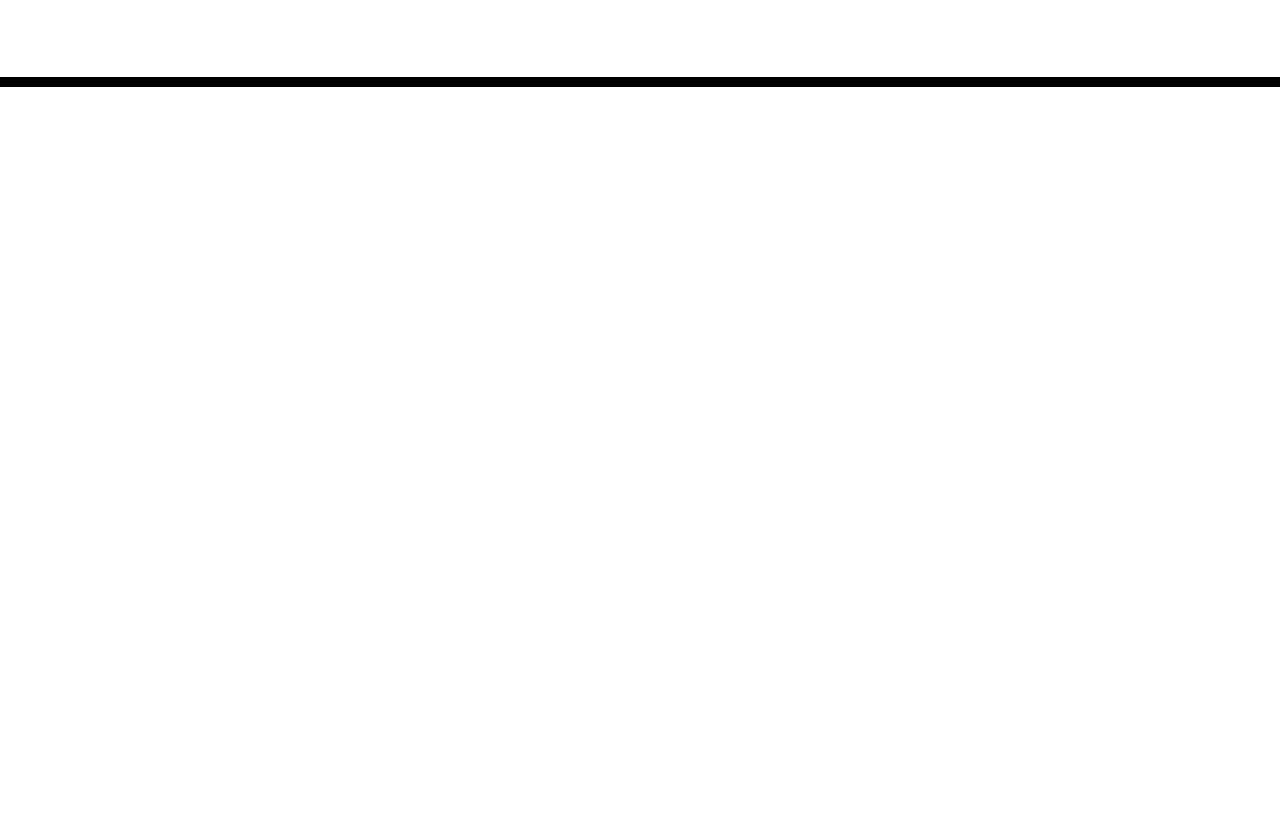
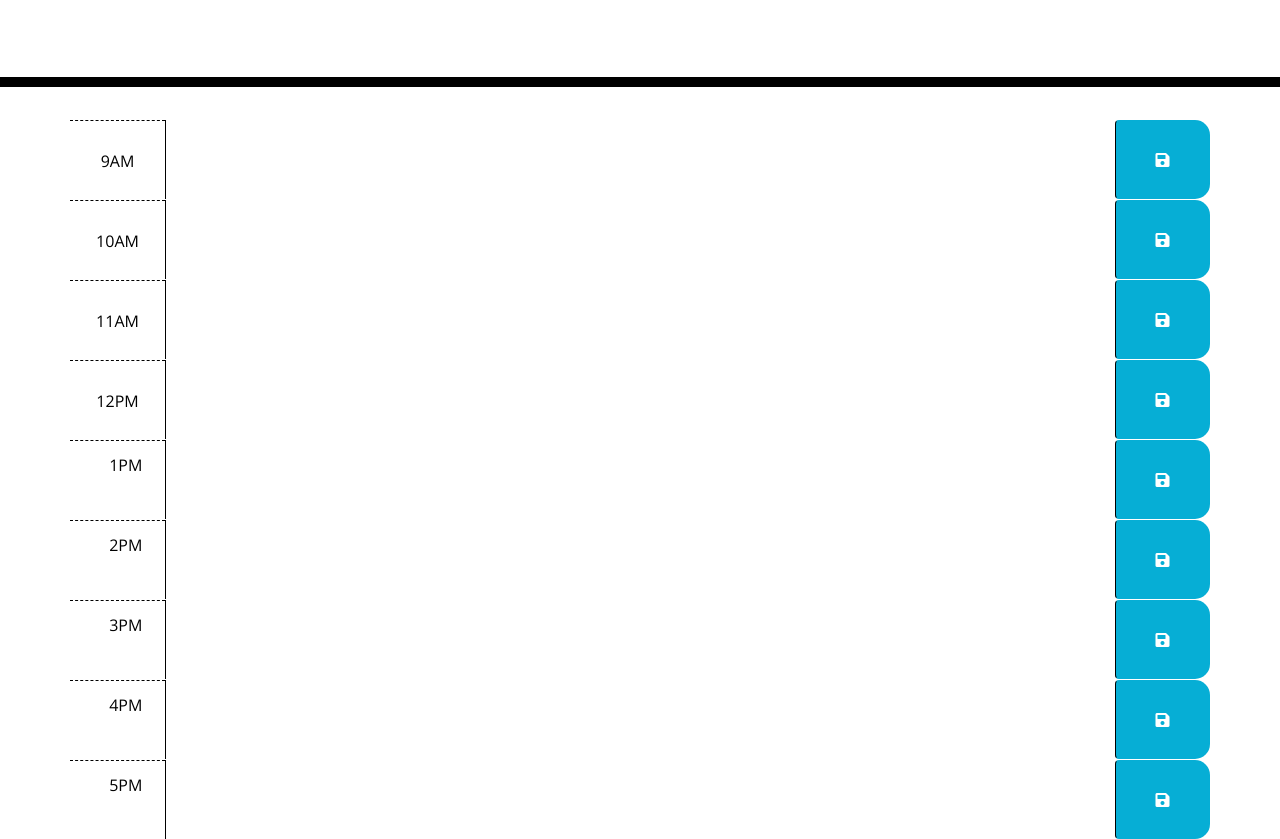
Before and after one commit to aulakhhardeep/work-day-scheduler, a plain HTML site: page index.html in a window 1280 px wide. Shown: the part 181-1020 px from the top of the page. Before the commit the page ends 800 px from the top, so only its background shows below. Drawn offline with nearby package versions, Linux system fonts and the light colour scheme; files that its build step writes are made by us from their sources.

Commit message:
Added columns in index file

```diff
--- a/index.html
+++ b/index.html
@@ -18,7 +18,7 @@
       href="https://fonts.googleapis.com/css?family=Open+Sans&display=swap"
       rel="stylesheet"
     />
-    <link rel="stylesheet" href="style.css" />
+    <link rel="stylesheet" href="./Assets/style.css" />
     <title>Work Day Scheduler</title>
   </head>
 
@@ -30,6 +30,84 @@
     </header>
     <div class="container">
       <!-- Timeblocks go here -->
+      <div class="row time-block">
+        <div class="col-md-1 hour">
+            9AM
+        </div>
+        <textarea class="col-md-10 description">
+        </textarea>
+        <button class="btn saveBtn col-md-1"><i class="fas fa-save"></i></button>
+    </div>
+
+
+    <div class="row time-block">
+        <div class="col-md-1 hour">
+          10AM
+        </div>
+        <textarea class="col-md-10 description"></textarea>
+        <button class="btn saveBtn col-md-1"><i class="fas fa-save"></i></button>
+    </div>
+
+    <div class="row time-block">
+      <div class="col-md-1 hour">
+        11AM
+      </div>
+      <textarea class="col-md-10 description"></textarea>
+      <button class="btn saveBtn col-md-1"><i class="fas fa-save"></i></button>
+  </div>
+
+  <div class="row time-block">
+    <div class="col-md-1 hour">
+      12PM
+    </div>
+    <textarea class="col-md-10 description"></textarea>
+    <button class="btn saveBtn col-md-1"><i class="fas fa-save"></i></button>
+</div>
+
+<div class="row time-block">
+  <div class="col-md-1 hour">
+    1PM
+  </div>
+  <textarea class="col-md-10 description"></textarea>
+  <button class="btn saveBtn col-md-1"><i class="fas fa-save"></i></button>
+</div>
+
+<div class="row time-block">
+  <div class="col-md-1 hour">
+    2PM
+  </div>
+  <textarea class="col-md-10 description"></textarea>
+  <button class="btn saveBtn col-md-1"><i class="fas fa-save"></i></button>
+</div>
+
+<div class="row time-block">
+  <div class="col-md-1 hour">
+    3PM
+  </div>
+  <textarea class="col-md-10 description"></textarea>
+  <button class="btn saveBtn col-md-1"><i class="fas fa-save"></i></button>
+</div>
+
+<div class="row time-block">
+  <div class="col-md-1 hour">
+    4PM
+  </div>
+  <textarea class="col-md-10 description"></textarea>
+  <button class="btn saveBtn col-md-1"><i class="fas fa-save"></i></button>
+</div>
+
+<div class="row time-block">
+  <div class="col-md-1 hour">
+    5PM
+  </div>
+  <textarea class="col-md-10 description"></textarea>
+  <button class="btn saveBtn col-md-1"><i class="fas fa-save"></i></button>
+</div>
+
+
+
+
+
     </div>
 
     <script src="https://code.jquery.com/jquery-3.4.1.min.js"></script>
```
